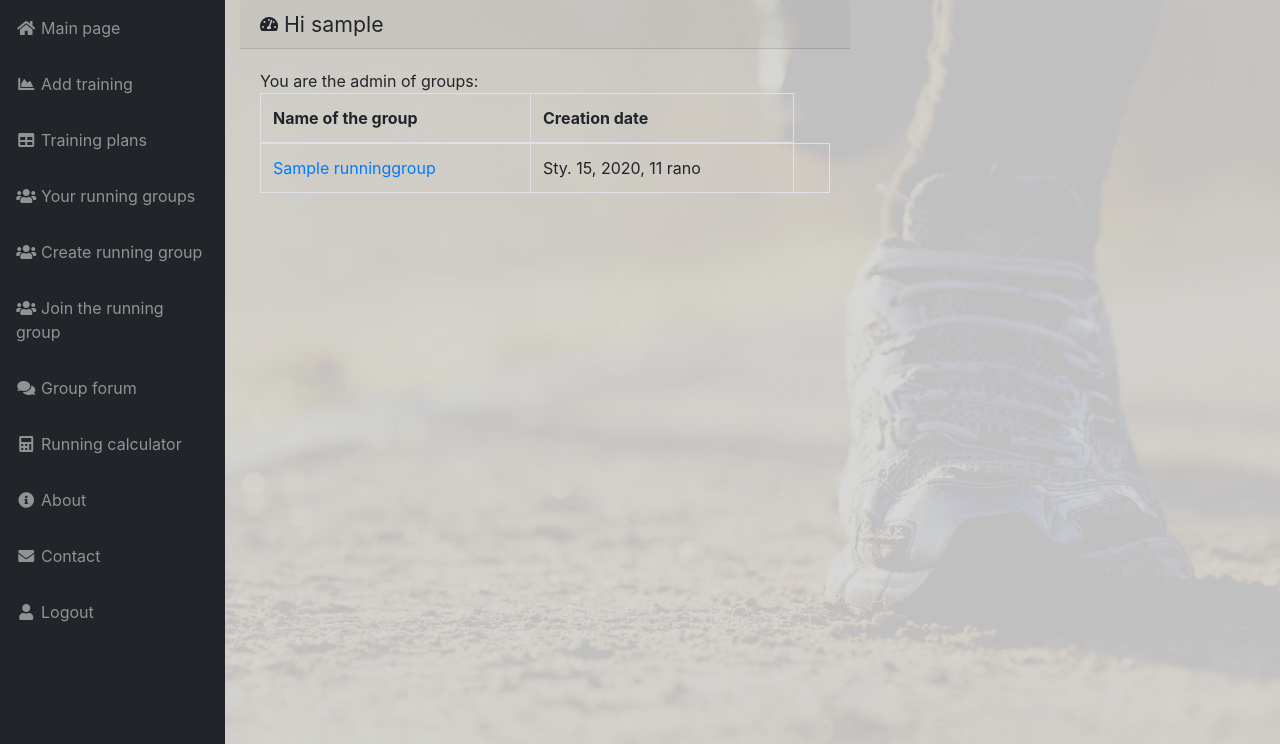
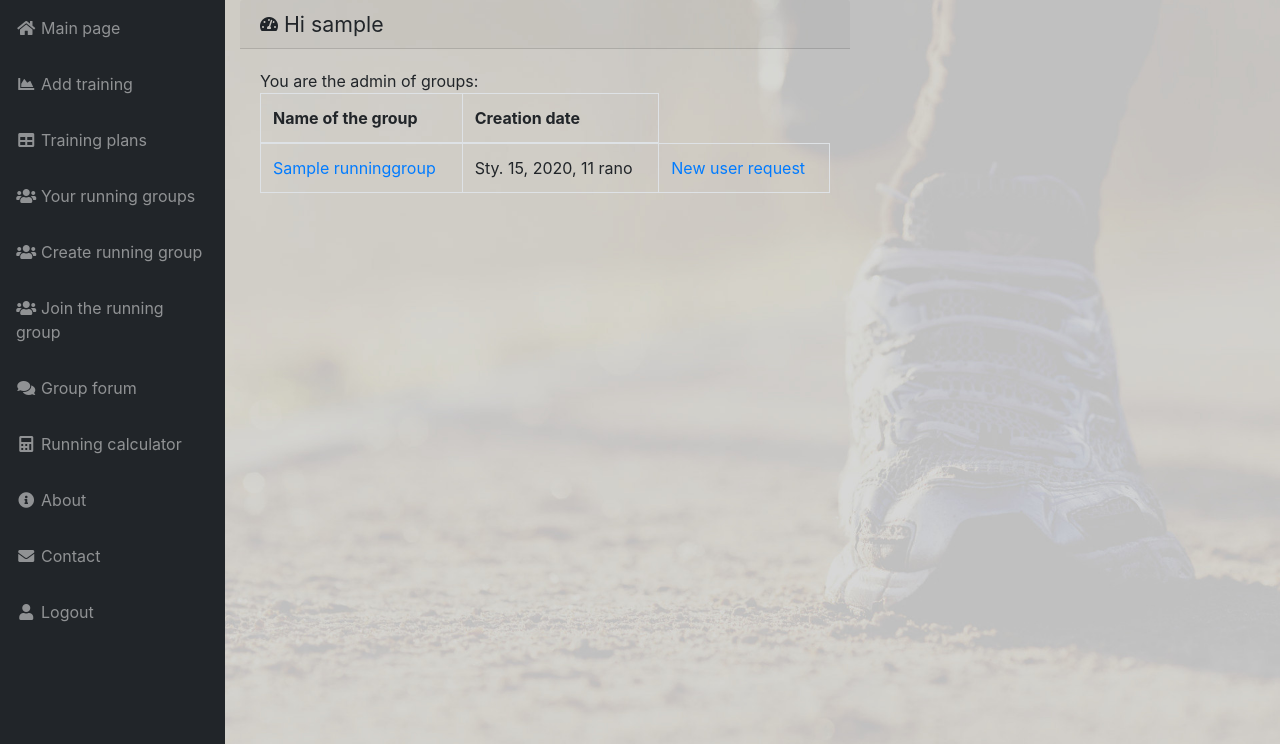
Before and after one commit to przemyslawkulak/Racemate-aplikacja-biegowa, a Django app: page /showadmin/ in a window 1280 px wide. Shown: the part 56-800 px from the top of the page. Run offline with Django 3.2, Linux system fonts and the light colour scheme; a user stored in the database is signed in; tables that the repository leaves empty hold one stand-in row (values such as "Sample post"); some libraries are stand-ins or nearby versions.

Commit message:
new user request

```diff
--- a/group/templates/group/showadmin.html
+++ b/group/templates/group/showadmin.html
@@ -29,7 +29,9 @@
                       <td>{{i.date}}</td>
 
 
-                        <td></td>
+                        <td>{% for j in join %}
+                            {% if i.id == j.groupjoin.id %}<a href='{% url "adminview" id=i.id %}'>New user request</a>
+                            {% endif %}{% endfor %}</td>
 
 
                         {% empty %}
--- a/group/views.py
+++ b/group/views.py
@@ -127,11 +127,11 @@ class AdminView(LoginRequiredMixin, View):
             users = i.sender
             requested_users.append(
                 {"id": users.id, "username": users.username, "email": users.email, "last_login": users.last_login})
-        print(requested_users)
-        print(id)
         return render(request, 'group/admingroup.html', {"requested_users": requested_users, "group_id": id})
+
 
 class ShowAdminView(LoginRequiredMixin, View):
     def get(self, request):
+        join = Message.objects.filter(to=request.user).exclude(groupjoin=None)
         groups = RunningGroup.objects.filter(admins=request.user.id)
-        return render(request, 'group/showadmin.html', {'groups':groups})
+        return render(request, 'group/showadmin.html', {'groups': groups, 'join': join})
```
